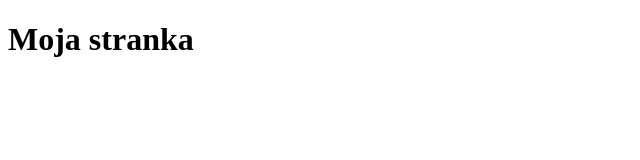
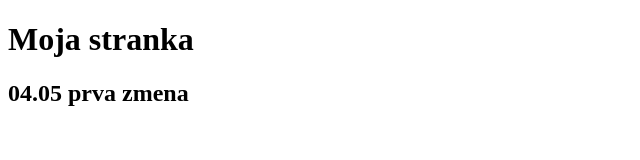
Before and after one commit to MarekHarcarik/1_skuska, a plain HTML site: page index.html in a window 1280 px wide. Shown: the whole page, without its empty margins (0-640 px from the left). Drawn offline with Linux system fonts and the light colour scheme.

Commit message:
doplnene 04.05 index.html

```diff
--- a/index.html
+++ b/index.html
@@ -9,6 +9,7 @@
 </head>
 <body>
   <h1>Moja stranka</h1>
+  <h2>04.05 prva zmena</h2>
 
 </body>
 </html>
```
